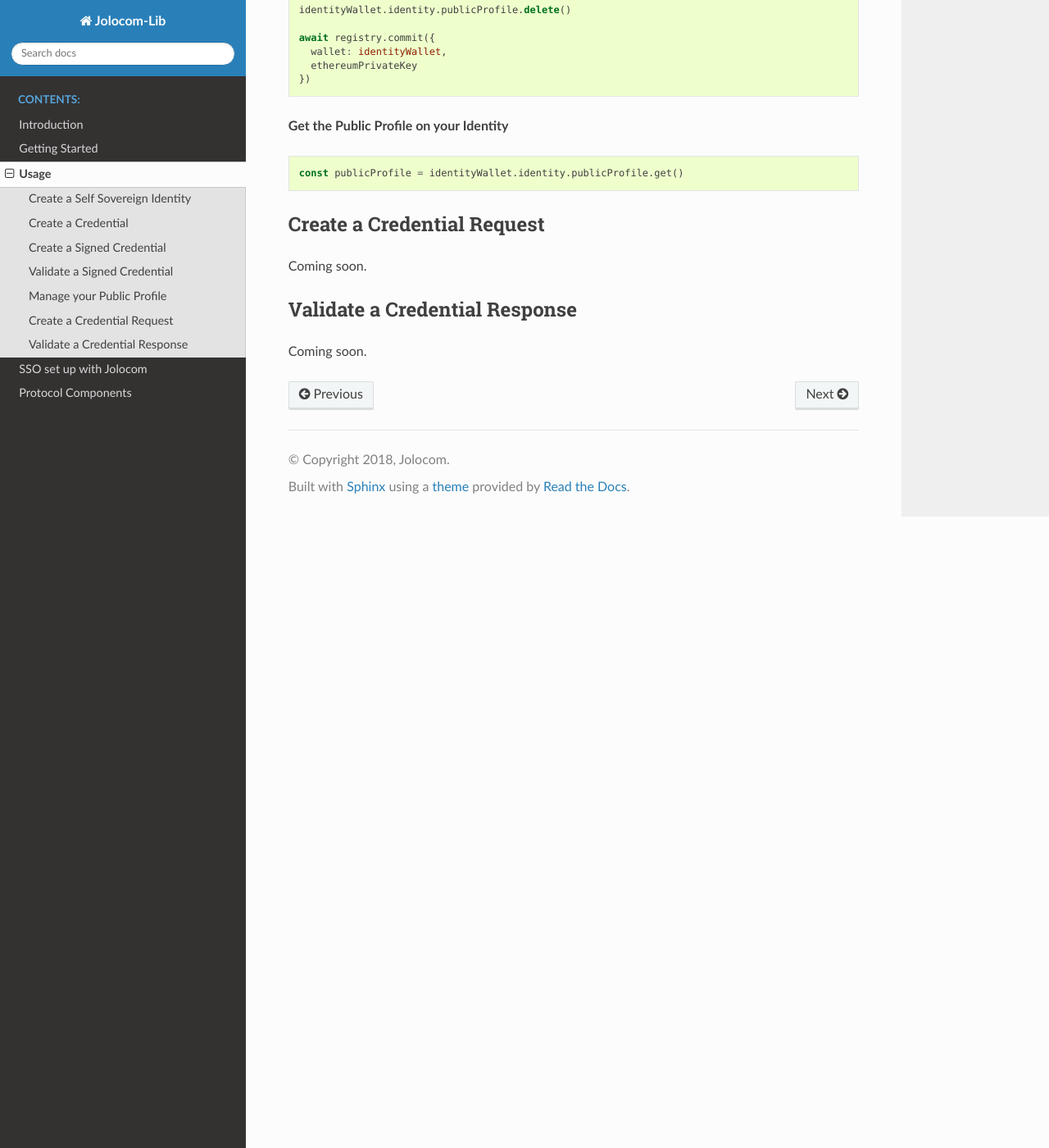
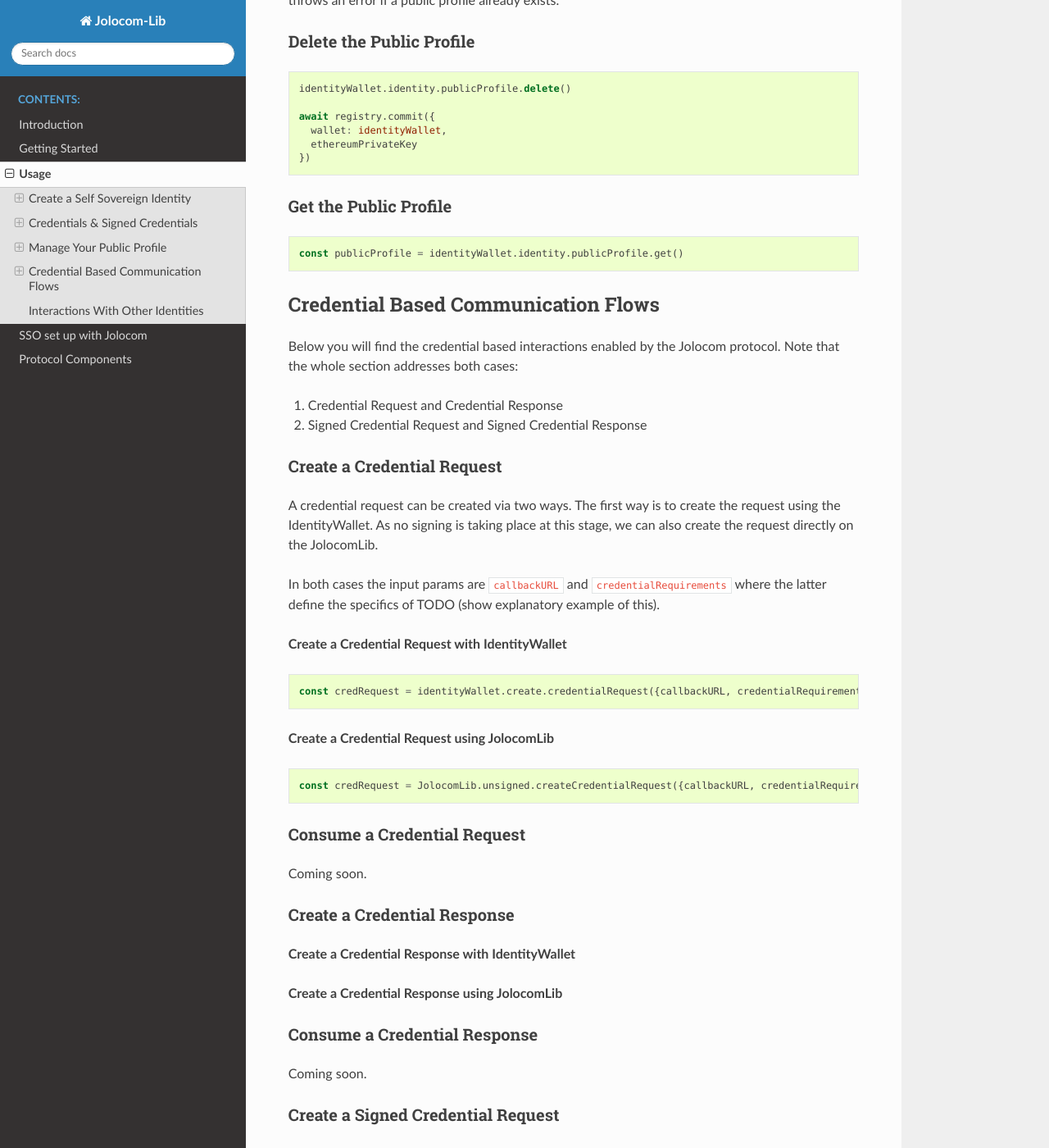
Before and after one commit to jolocom/jolocom-lib, a Sphinx documentation site: the page built from docs/usage.rst, in a window 1280 px wide and 1400 px high, scrolled down 5201 px. Shown: the whole window at 82% size. Built offline with Sphinx 7.4.7 and the Read the Docs theme 2.0.0, drawn with Linux system fonts in a browser that asks for light colours; some of the changed text lies outside the part shown.

Commit message:
usage section restructured

```diff
--- a/docs/index.rst
+++ b/docs/index.rst
@@ -9,7 +9,7 @@
 We are currently working on this.
 
 .. toctree::
-  :maxdepth: 2
+  :maxdepth: 4
   :caption: Contents:
 
   introduction
--- a/docs/usage.rst
+++ b/docs/usage.rst
@@ -8,7 +8,10 @@
 ********************************
 Create a Self Sovereign Identity
 ********************************
-**Create an Identity**
+
+##################
+Create an Identity
+##################
 
 First create an Identity Manager. The Identity Manager is initialized with ``seed`` which is of type *Buffer*. The seed
 represents entropy from which the master key is derived.
@@ -61,8 +64,9 @@
 
 The returned identityWallet class gives you signing capabilities and access to your identity details.
 
-
-**Initialize IdentityWallet Class**
+###############################
+Initialize IdentityWallet Class
+###############################
 
 In case you already created an identity with the jolocom lib you can initialize the IdentityWallet class
 by creating a registry and calling the ``authenticate`` method on it with the jolocomIdentity private key.
@@ -74,13 +78,21 @@
   const identityWallet = registry.authenticate(privateIdentityKey)
 
 
-*******************
-Create a Credential
-*******************
+********************************
+Credentials & Signed Credentials
+********************************
+
+HERE: short intro to the section
+
+
+#################
+Create Credential
+#################
 
 There are two ways to create a credential with jolocom lib. One way is to use the IdentityWallet class
 for it. However, since a credential has no signature, it can also be created direcly on JolocomLib without access
 to a private key.
+
 
 **Create a Credential with IdentityWallet**
 
@@ -139,9 +151,9 @@
   const credetial = JolocomLib.unsigned.createCredential({metadata, claim})
 
 
-**************************
+##########################
 Create a Signed Credential
-**************************
+##########################
 
 A signed credential can be created via two ways. You can either create a signed credential
 from scratch or sign an already created or received credential.
@@ -162,9 +174,9 @@
 The ``sign.credential`` method is called with class *Credential* as input param.
 
 
-****************************
+############################
 Validate a Signed Credential
-****************************
+############################
 
 We have two ways to validate the signature of a signed credential.
 
@@ -189,12 +201,14 @@
 
 
 **************************
-Manage your Public Profile
+Manage Your Public Profile
 **************************
-
+HERE: SHORT INTRO
 Before you start, initialize the IdentityWallet class as outlined in first section.
 
-**Add a Public Profile to your Identity**
+######################
+Add the Public Profile
+######################
 
 
 Get the default metadata from the jolocom lib.
@@ -249,12 +263,16 @@
     ethereumPrivateKey
   })
 
-**Update the Public Profile on your Identity**
+#########################
+Update the Public Profile
+#########################
 
 The update functionality is very similar to the add functionality.
 The only difference is that on add it throws an error if a public profile already exists.
 
-**Delete the Public Profile on your Identity**
+#########################
+Delete the Public Profile
+#########################
 
 .. code-block:: typescript
 
@@ -266,23 +284,116 @@
   })
 
 
-**Get the Public Profile on your Identity**
+######################
+Get the Public Profile
+######################
 
 .. code-block:: typescript
 
   const publicProfile = identityWallet.identity.publicProfile.get()
 
 
-**************************
+************************************
+Credential Based Communication Flows
+************************************
+
+Below you will find the credential based interactions enabled by the Jolocom protocol.
+Note that the whole section addresses both cases:
+
+1) Credential Request and Credential Response
+2) Signed Credential Request and Signed Credential Response
+
+
+
+###########################
 Create a Credential Request
-**************************
+###########################
 
+A credential request can be created via two ways. The first way is to create the
+request using the IdentityWallet. As no signing is taking place at this stage, we can also
+create the request directly on the JolocomLib.
+
+In both cases the input params are ``callbackURL`` and ``credentialRequirements`` where the latter define
+the specifics of TODO (show explanatory example of this).
+
+**Create a Credential Request with IdentityWallet**
+
+.. code-block:: typescript
+
+  const credRequest = identityWallet.create.credentialRequest({callbackURL, credentialRequirements})
+
+
+**Create a Credential Request using JolocomLib**
+
+.. code-block:: typescript
+
+  const credRequest = JolocomLib.unsigned.createCredentialRequest({callbackURL, credentialRequirements})
+
+############################
+Consume a Credential Request
+############################
+
+Coming soon.
+
+############################
+Create a Credential Response
+############################
+
+
+**Create a Credential Response with IdentityWallet**
+
+
+**Create a Credential Response using JolocomLib**
+
+#############################
+Consume a Credential Response
+#############################
+
+Coming soon.
+
+##################################
+Create a Signed Credential Request
+##################################
+
+We have two ways to create a signed credential request.
+
+**Create Signed Credential Request from Scratch**
+
+.. code-block:: typescript
+
+  const signedCredReq = identityWallet.create.signedCredentialRequest()
+
+
+**Create a Signed Credential Request from a Credential Request**
+
+.. code-block:: typescript
+
+  const credRequest = identityWallet.create.credentialRequest({callbackURL, credentialRequirements})
+
+  const signedCredReq = idnetityWallet.sign.credentialRequest(credRequest)
+
+
+###################################
+Consume a Signed Credential Request
+###################################
+
+Coming soon.
+
+###################################
+Create a Signed Credential Response
+###################################
+
+Coming soon.
+
+###################################
+Consume a Signed Credential Response
+###################################
 
 Coming soon.
 
 
-*****************************
-Validate a Credential Response
-*****************************
+**********************************
+Interactions With Other Identities
+**********************************
 
 Coming soon.
```
